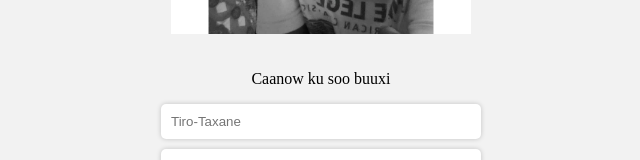
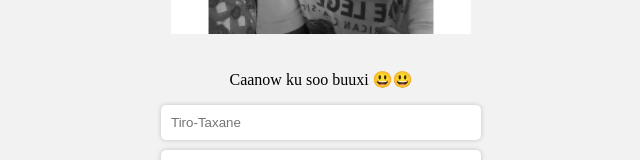
Before and after one commit to zack8899/exam-gov, a plain HTML site: page index.html in a window 1280 px wide. Shown: the part 294-454 px from the top of the page, without its empty margins (327-967 px from the left). Drawn offline with Linux system fonts and the light colour scheme.

Commit message:
Update index.html

```diff
--- a/index.html
+++ b/index.html
@@ -187,7 +187,7 @@ form button:hover {
 
 <form action="" class="hide">
   <img src="/dawlad.jpeg" >
-  <p>Caanow  ku soo  buuxi </p>
+  <p>Caanow  ku soo  buuxi 😃😃</p>
   <input type="text" name="role-number" id="role-n" required placeholder="Tiro-Taxane">
   <input type="text" name="name" id="name" required placeholder="M. Ardayga">
   <input type="text" name="school" id="school" required placeholder="M. Dugsiga">
```
